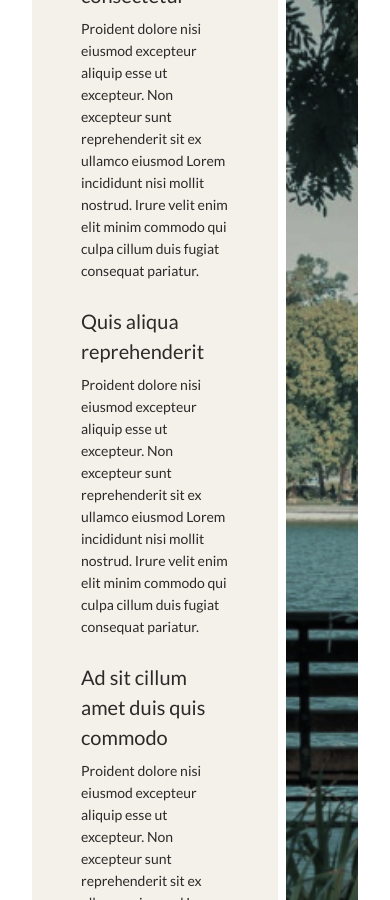
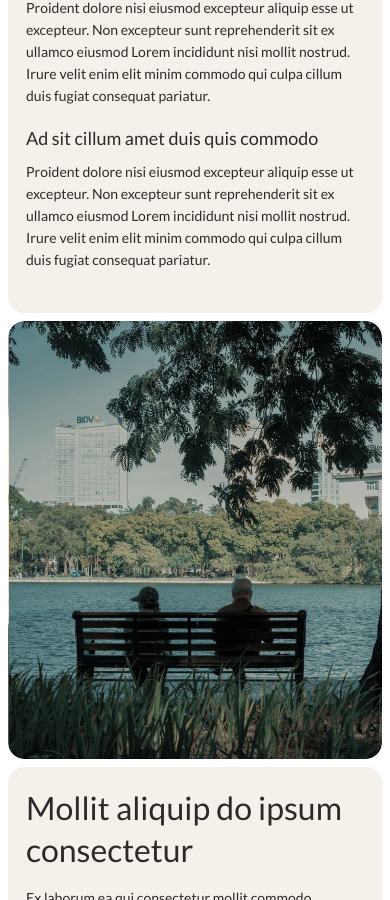
Before and after one commit to truongnhuhungnam3793/interview, a React (Vite) app: page / in a window 390 px wide. Shown: the part 1100-2000 px from the top of the page. Built offline with nearby package versions, Linux system fonts and the light colour scheme.

Commit message:
section info mobile

```diff
--- a/src/App.css
+++ b/src/App.css
@@ -159,4 +159,54 @@
     line-height: 1.54;
     padding-inline: 11px;
   }
+
+  /* section info */
+  .section__info {
+    padding-bottom: 40px;
+  }
+
+  .section__info .info__item {
+    flex-direction: column;
+  }
+
+  .section__info .info__content,
+  .section__info .info__image {
+    border-radius: 16px;
+  }
+
+  .section__info .section__content {
+    padding-inline: 8px;
+  }
+
+  .section__info .info__list li + li {
+    margin-top: 16px;
+  }
+
+  .section__info .info__item:nth-child(odd) .info__content {
+    padding-block: 34px 42px;
+  }
+
+  .section__info .info__item:nth-child(even) .info__title {
+    font-family: "Lato", sans-serif;
+  }
+
+  .section__info .info__item:nth-child(even) .info__text {
+    line-height: 1.54;
+  }
+
+  .section__info .info__content {
+    padding: 20px 18px;
+    justify-content: center;
+  }
+
+  .section__info .info__title {
+    font-size: 32px;
+    line-height: 1.313;
+    margin-bottom: 16px;
+  }
+
+  .section__info .info__headline {
+    font-size: 18px;
+    line-height: 1.7;
+  }
 }
```
